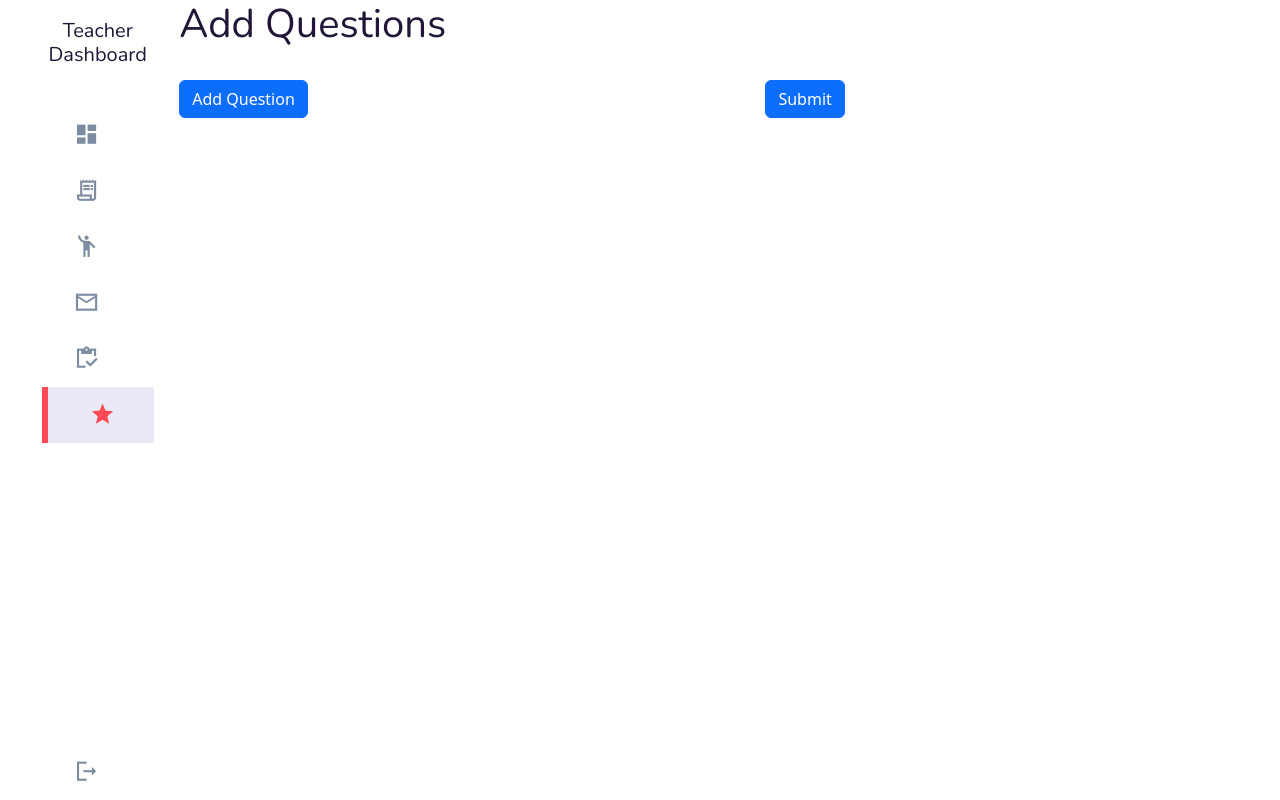
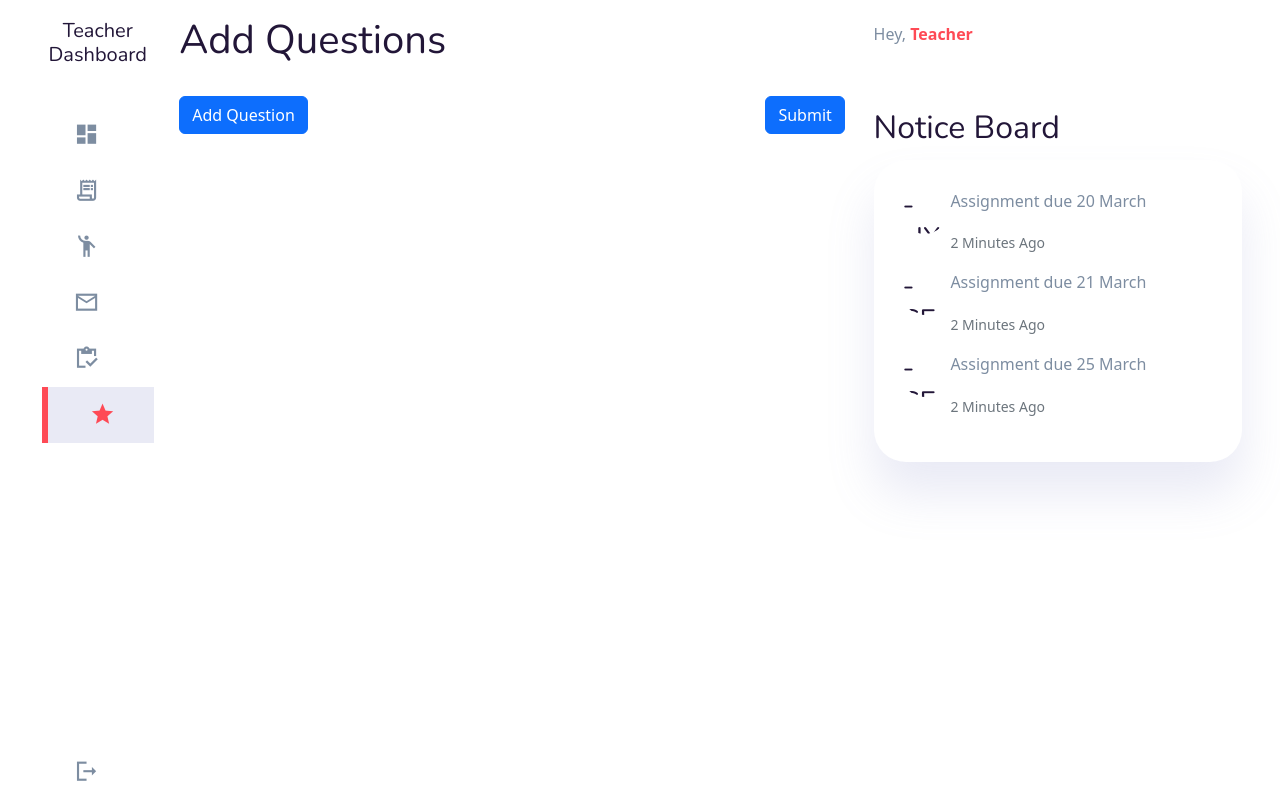
Before and after one commit to MuhammadMubeen1012/fyp-virtual-school, a Next.js app in the folder frontend/: page /dashboard-teacher/exam/subjective-exam in a window 1280 px wide. Shown: the top 800 px of the page. Built offline with nearby package versions, Linux system fonts and the light colour scheme; a web font is replaced by a local one.

Commit message:
MODIFY: teacher exam module

```diff
--- a/frontend/pages/dashboard-teacher/exam/subjective-exam.js
+++ b/frontend/pages/dashboard-teacher/exam/subjective-exam.js
@@ -32,9 +32,12 @@ const SubjectiveExam = () => {
 
 
     return (
-        <div>
+        <>
             <LayoutTeacher>
                 {/*=============== Start of main ================= */}
+
+                <main>
+
                     <Form onSubmit={
                         (e) => {
                             e.preventDefault();
@@ -148,11 +151,13 @@ const SubjectiveExam = () => {
                     }
 
 
+
+                </main>
+
                     {/*=============== End Of Main  ==================*/}
 
-
             </LayoutTeacher>
-        </div>
+        </>
     );
 };
 
```
Also changed, not shown: frontend/pages/dashboard-teacher/exam/exam-details.js (+1 -11 lines). Lines whose indentation alone changed are shown as unchanged.
